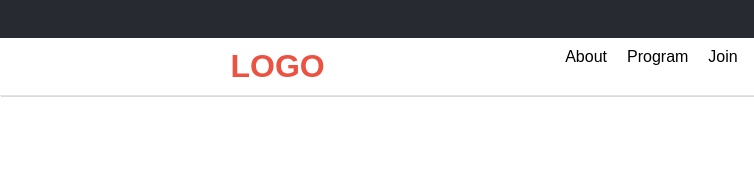
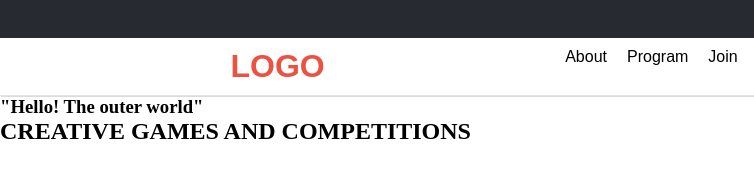
Before and after one commit to Ntwali-Josue/capstone-project, a plain HTML site: page index.html in a window 1280 px wide. Shown: the full height of the page, 0-754 px from the left. Drawn offline with Linux system fonts and the light colour scheme.

Commit message:
Add main headings ;

```diff
--- a/index.html
+++ b/index.html
@@ -30,5 +30,17 @@
       <li><button class="btn-header">JO COMPETITIONS</button></li>
     </ul>
   </header>
+  <main>
+    <section class="bg-main">
+      <div class="main">
+        <h3>
+          "Hello! The outer world"
+        </h3>
+        <h1>
+          CREATIVE GAMES AND COMPETITIONS
+        </h1>
+      </div>
+    </section>
+  </main>
 </body>
 </html>
```
